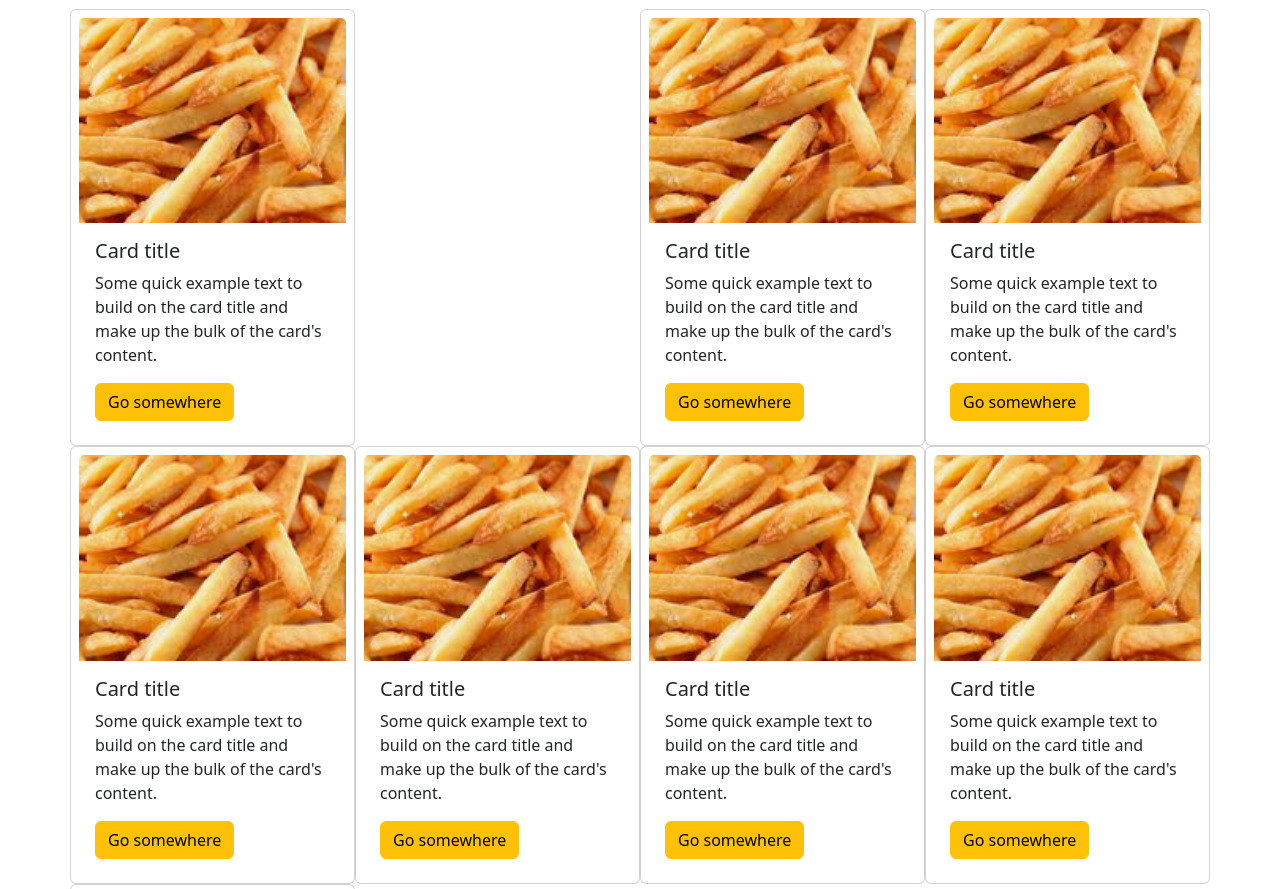
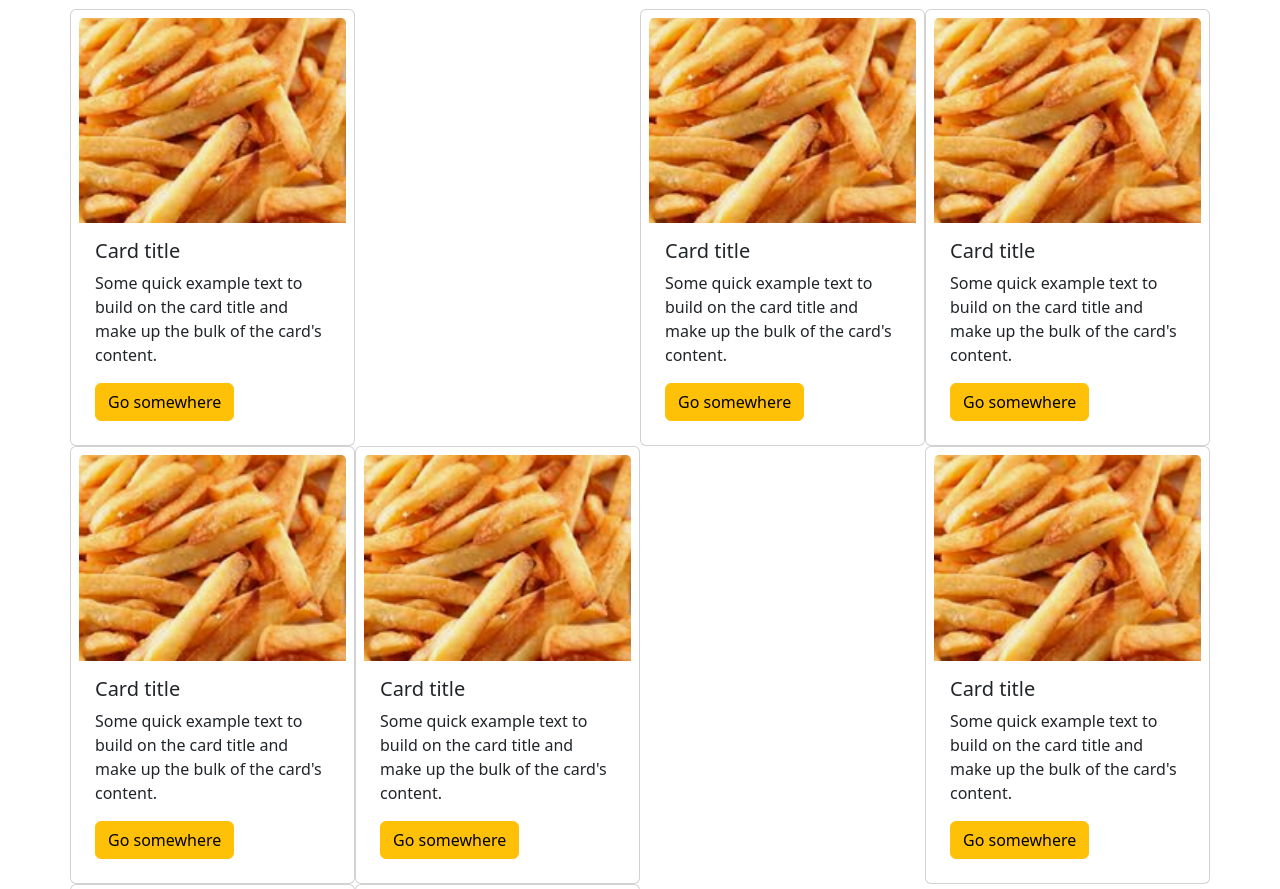
Before and after one commit to enzovcnt/frite, a plain HTML site: page index.html in a window 1280 px wide. Shown: the part 63-952 px from the top of the page. Drawn offline with nearby package versions, Linux system fonts and the light colour scheme.

Commit message:
add offset

```diff
--- a/index.html
+++ b/index.html
@@ -80,7 +80,7 @@
         <a href="#" class="btn btn-warning">Go somewhere</a>
       </div>
     </div>
-    <div class="card col-3 p-2">
+    <div class="card col-3 offset-md-3 p-2">
       <img src="image/frites.png" class="card-img-top" alt="...">
       <div class="card-body">
         <h5 class="card-title">Card title</h5>
```
